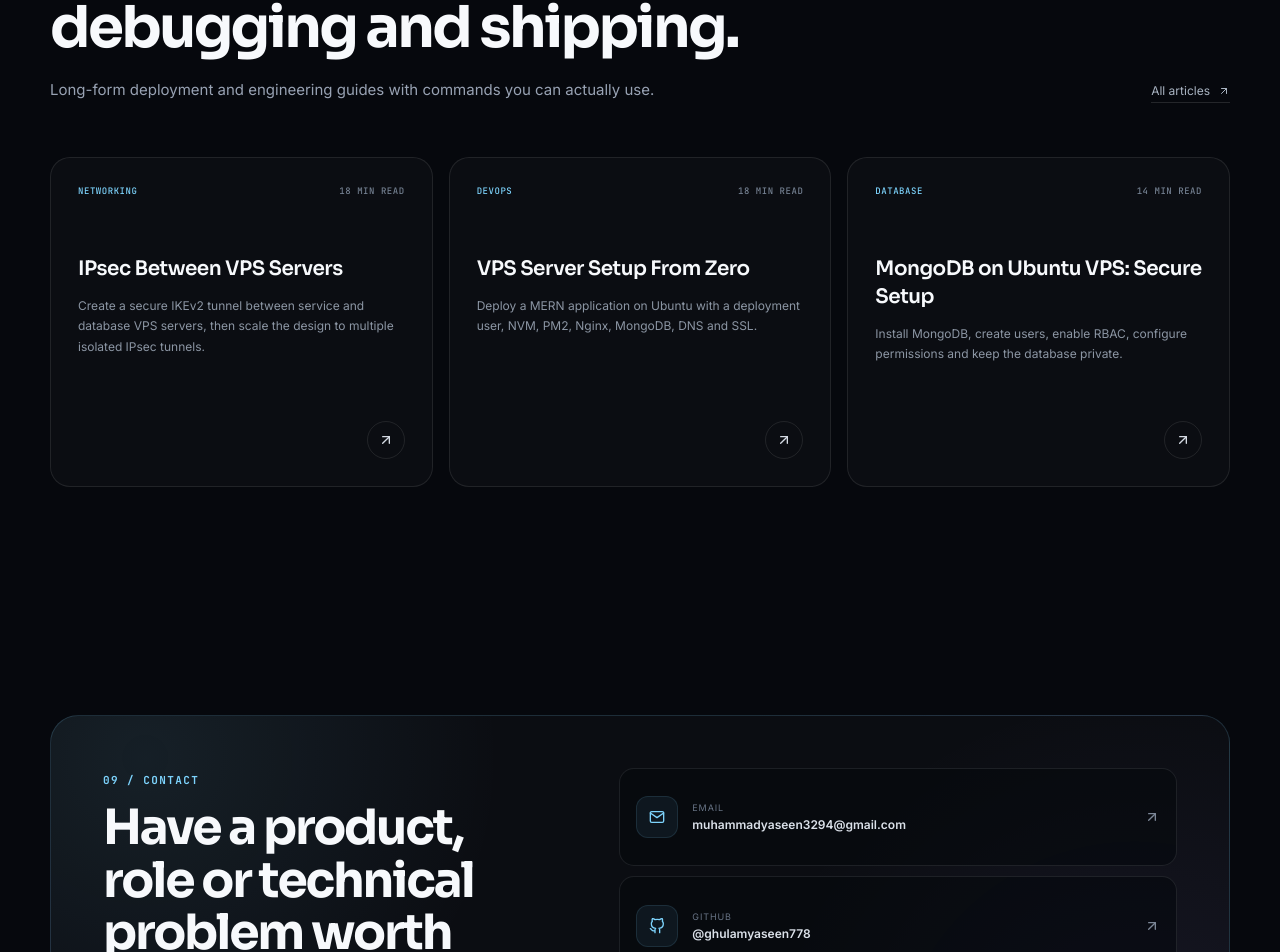
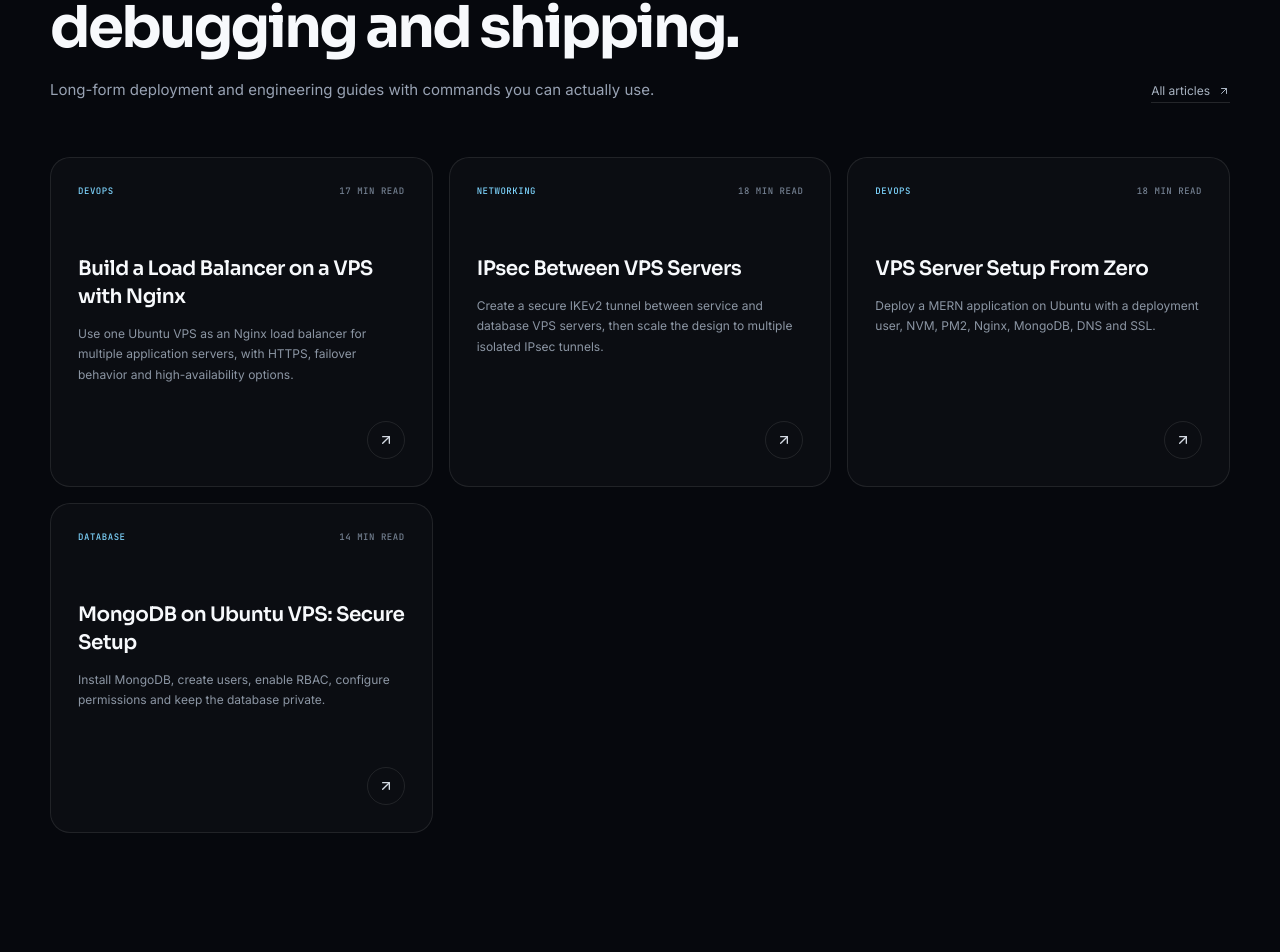
Before and after one commit to ghulamyaseen778/Personal-Portfolio, a React (Vite) app: page / in a window 1280 px wide. Shown: the part 8039-8991 px from the top of the page. Built offline with nearby package versions, Linux system fonts and the light colour scheme.

Commit message:
Feature load balancer guide on portfolio

```diff
--- a/src/pages/Home.tsx
+++ b/src/pages/Home.tsx
@@ -162,6 +162,14 @@ const aiSystems = [
 ];
 
 const articles = [
+  {
+    category: "DevOps",
+    readTime: "17 min read",
+    title: "Build a Load Balancer on a VPS with Nginx",
+    description:
+      "Use one Ubuntu VPS as an Nginx load balancer for multiple application servers, with HTTPS, failover behavior and high-availability options.",
+    href: "/blog/vps-load-balancer-nginx-multiple-servers"
+  },
   {
     category: "Networking",
     readTime: "18 min read",
```
